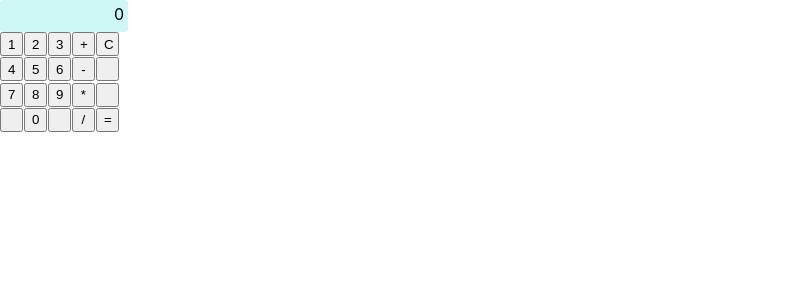
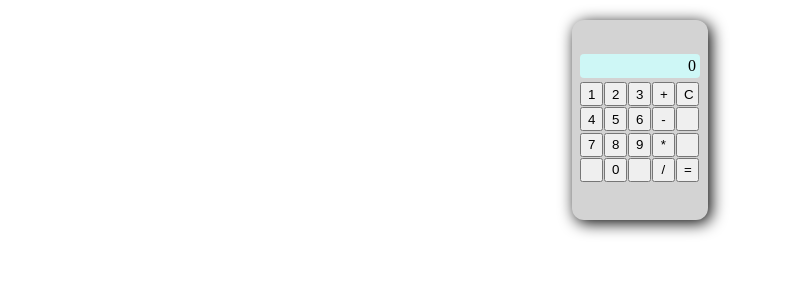
Before and after one commit to MEBonham/TestOutCalc, a React (Vite) app in the folder calc/: page / in a window 1280 px wide. Shown: the top 300 px of the page, without its empty margins (0-786 px from the left). Built offline with nearby package versions, Linux system fonts and the light colour scheme.

Commit message:
CSS style of App

```diff
--- a/calc/src/store/InputsStore.ts
+++ b/calc/src/store/InputsStore.ts
@@ -11,7 +11,6 @@
                 }));
                 break;
             default: // key is a numerical digit
-                console.log(charKey);
                 set((state) => ({
                     numSoFar: `${state.numSoFar}${charKey}`
                 }));
--- a/calc/src/styling/App.css
+++ b/calc/src/styling/App.css
@@ -1,6 +1,20 @@
+.App {
+  width: 136px;
+  height: 200px;
+  margin: 20px auto;
+  border-radius: 12px;
+  background-color: lightgray;
+  box-shadow: 3px 3px 16px black;
+  display: flex;
+  flex-direction: column;
+  justify-content: center;
+  align-items: center;
+}
+
 .App .keyboard {
   width: 120px;
   height: 100px;
+  margin: 4px 0;
   display: flex;
   flex-direction: column;
   flex-wrap: wrap;
@@ -19,5 +33,6 @@
   border-radius: 4px;
   padding: 4px;
   background-color: hsl(178, 73%, 89%);
+  font-size: 16px;
   text-align: right;
 }
--- a/calc/src/styling/index.css
+++ b/calc/src/styling/index.css
@@ -1,13 +1,52 @@
+/* http://meyerweb.com/eric/tools/css/reset/
+   v2.0 | 20110126
+   License: none (public domain)
+*/
+html, body, div, span, applet, object, iframe,
+h1, h2, h3, h4, h5, h6, p, blockquote, pre,
+a, abbr, acronym, address, big, cite, code,
+del, dfn, em, img, ins, kbd, q, s, samp,
+small, strike, strong, sub, sup, tt, var,
+b, u, i, center,
+dl, dt, dd, ol, ul, li,
+fieldset, form, label, legend,
+table, caption, tbody, tfoot, thead, tr, th, td,
+article, aside, canvas, details, embed,
+figure, figcaption, footer, header, hgroup,
+menu, nav, output, ruby, section, summary,
+time, mark, audio, video {
+	margin: 0;
+	padding: 0;
+	border: 0;
+	font-size: 100%;
+	font: inherit;
+	vertical-align: baseline;
+}
+/* HTML5 display-role reset for older browsers */
+article, aside, details, figcaption, figure,
+footer, header, hgroup, menu, nav, section {
+	display: block;
+}
 body {
-  margin: 0;
-  font-family: -apple-system, BlinkMacSystemFont, 'Segoe UI', 'Roboto', 'Oxygen',
-    'Ubuntu', 'Cantarell', 'Fira Sans', 'Droid Sans', 'Helvetica Neue',
-    sans-serif;
-  -webkit-font-smoothing: antialiased;
-  -moz-osx-font-smoothing: grayscale;
+	line-height: 1;
 }
+ol, ul {
+	/* list-style: none; */
+}
+blockquote, q {
+	quotes: none;
+}
+blockquote:before, blockquote:after,
+q:before, q:after {
+	content: '';
+	content: none;
+}
+table {
+	border-collapse: collapse;
+	border-spacing: 0;
+}
+/* End Eric Meyer Reset */
 
-code {
-  font-family: source-code-pro, Menlo, Monaco, Consolas, 'Courier New',
-    monospace;
+* {
+  box-sizing: border-box;
 }
```
